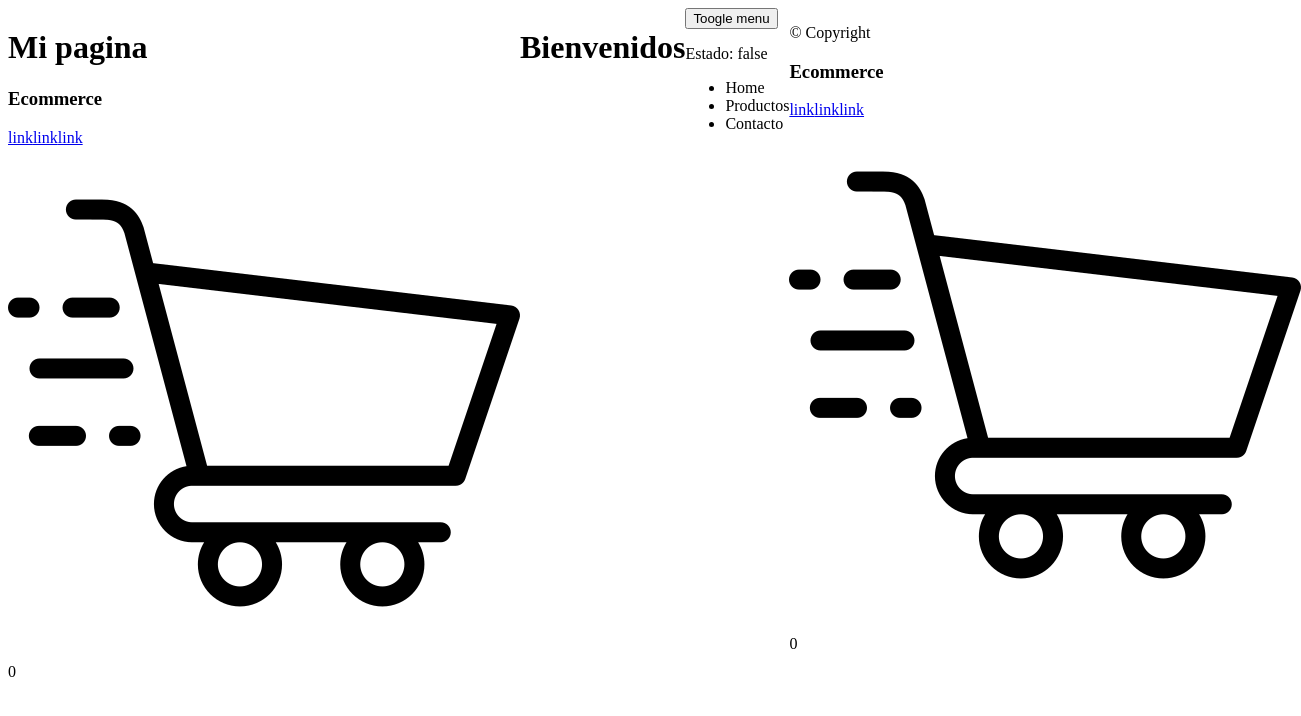
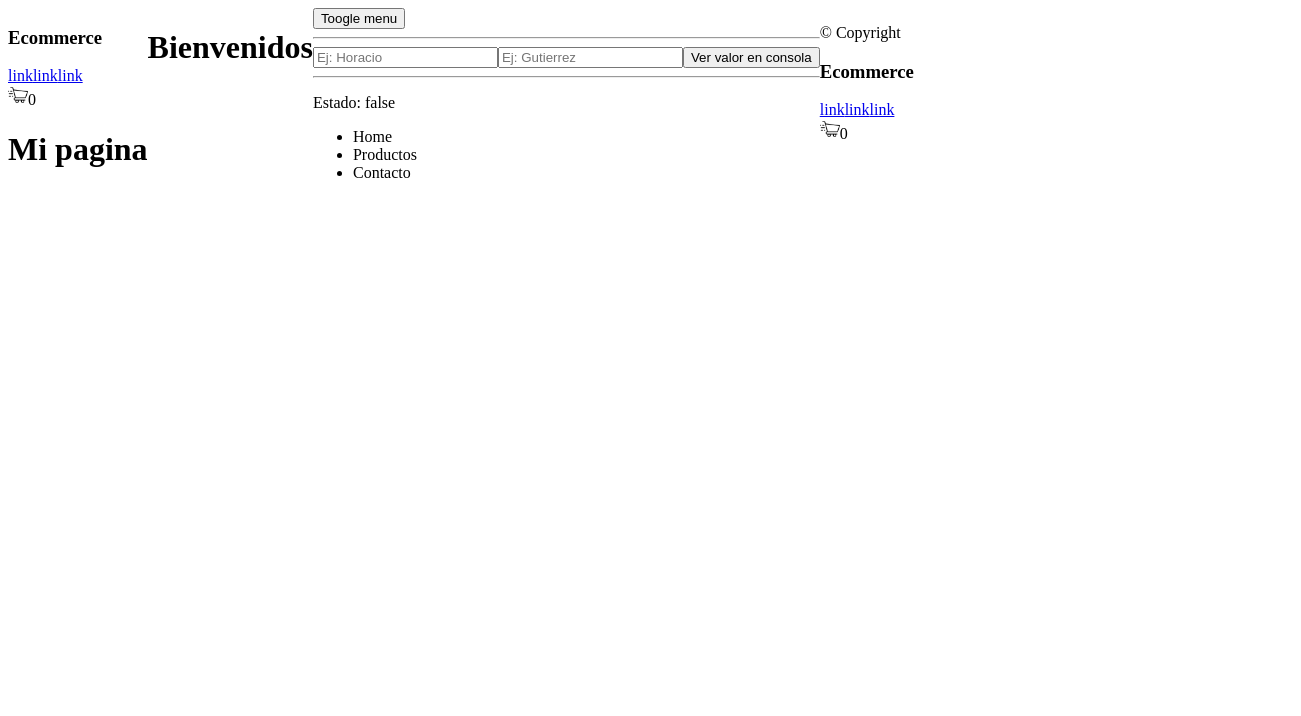
Before and after one commit to JuanAscenzi/EntregaFinalAscenzi, a React (Create React App) app: page / in a window 1280 px wide. Shown: the top 716 px of the page, 1301 px wide, since content can reach past the window. Built offline with nearby package versions, Linux system fonts and the light colour scheme; the HTML template or start-up script is replaced by a standard one.

Commit message:
Avance hasta clase 6

```diff
--- a/src/App.js
+++ b/src/App.js
@@ -1,7 +1,7 @@
+import { Header } from "./Header";
 import { ItemListContainer } from "./components/ItemListContainer/ItemListContainer";
+import { Main } from "./Main";
 import { Footer } from "./Footer";
-import { Header } from "./Header";
-import { Main } from "./Main";
 
 export function App() {
   return (
--- /dev/null
+++ b/src/Container.js
@@ -0,0 +1,12 @@
+// import React, { useState } from 'react'
+
+export function Container() {
+
+    //const [ data,setData ] = useState([])
+
+
+
+  return (
+    <div></div>
+  )
+}
--- a/src/Header.js
+++ b/src/Header.js
@@ -4,8 +4,8 @@ import { NavBar } from './components/NavBar/NavBar'
 export function Header() {
   return (
     <header id="header" className="header">
+        <NavBar/>
         <h1>Mi pagina</h1>
-        <NavBar/>
     </header>
 
   )
--- a/src/Main.js
+++ b/src/Main.js
@@ -1,4 +1,6 @@
 import React, { useState } from 'react'
+import { Form } from './components/Form'
+import { Container } from './Container'
 
 export function Main() {
 
@@ -18,6 +20,10 @@ export function Main() {
   return (
     <main className='p-2 grow'>
         <button onClick={toogleMenu} className='border p-1 roudned'>Toogle menu</button>
+        <hr />
+        <Form/>
+        <Container/>
+        <hr />
         <p>Estado: {`${show}`}</p>
         <ul>
             <li>Home</li>
--- a/src/components/CartWidget/CartWidget.js
+++ b/src/components/CartWidget/CartWidget.js
@@ -3,7 +3,7 @@ import cart from "./assets/cart.png"
 export const CartWidget = () => {
     return (
         <div>
-            <img src={cart} alt="cart-widget"/>0
+            <img src={cart} width="20" height="20" alt="cart-widget"/>0
         </div>
     )
 }
--- /dev/null
+++ b/src/components/Form.js
@@ -0,0 +1,22 @@
+import React from 'react'
+import { useRef } from 'react'
+
+export function Form() {
+
+
+const nombreRef = useRef(null)
+const apellidoRef = useRef(null)
+
+const handleClick = () => {
+    console.log(nombreRef.current.value)
+    console.log(apellidoRef.current.value)
+}
+
+  return (
+    <div>
+        <input ref={nombreRef} type="text" placeholder="Ej: Horacio" id="nombre"/>
+        <input ref={apellidoRef} type="text" placeholder="Ej: Gutierrez" id="apellido"/>
+        <button onClick={handleClick}>Ver valor en consola</button>
+    </div>
+  )
+}
```
